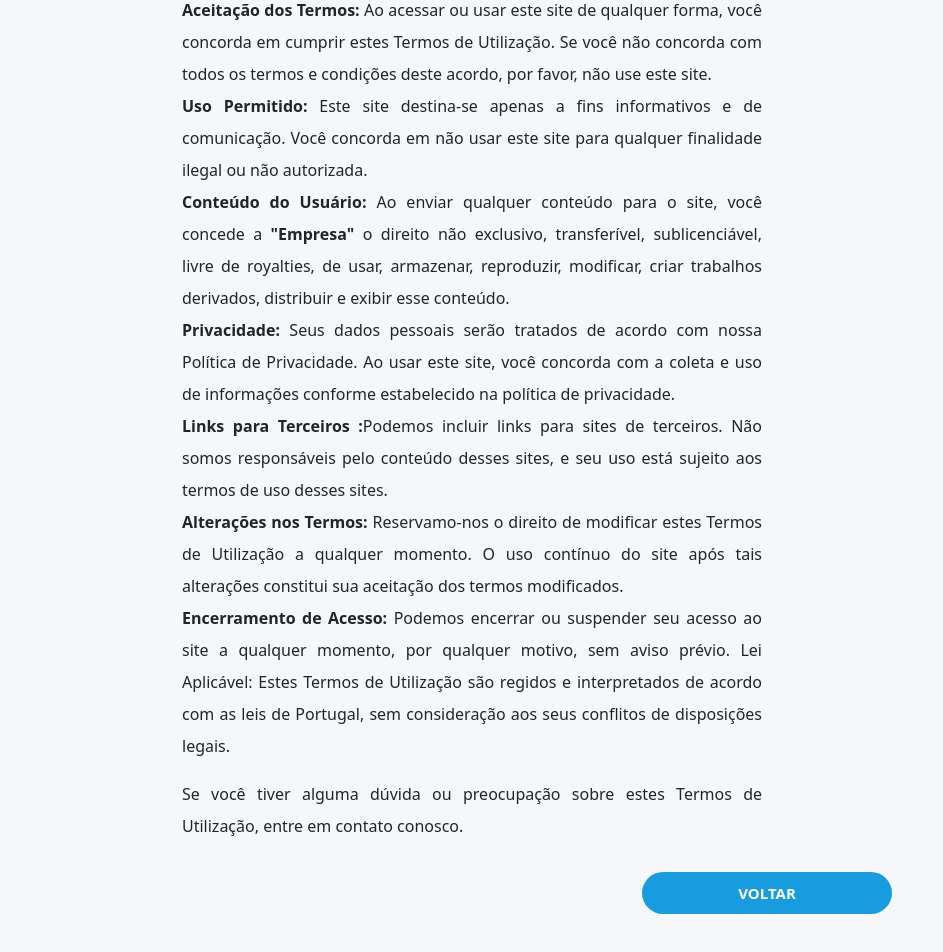
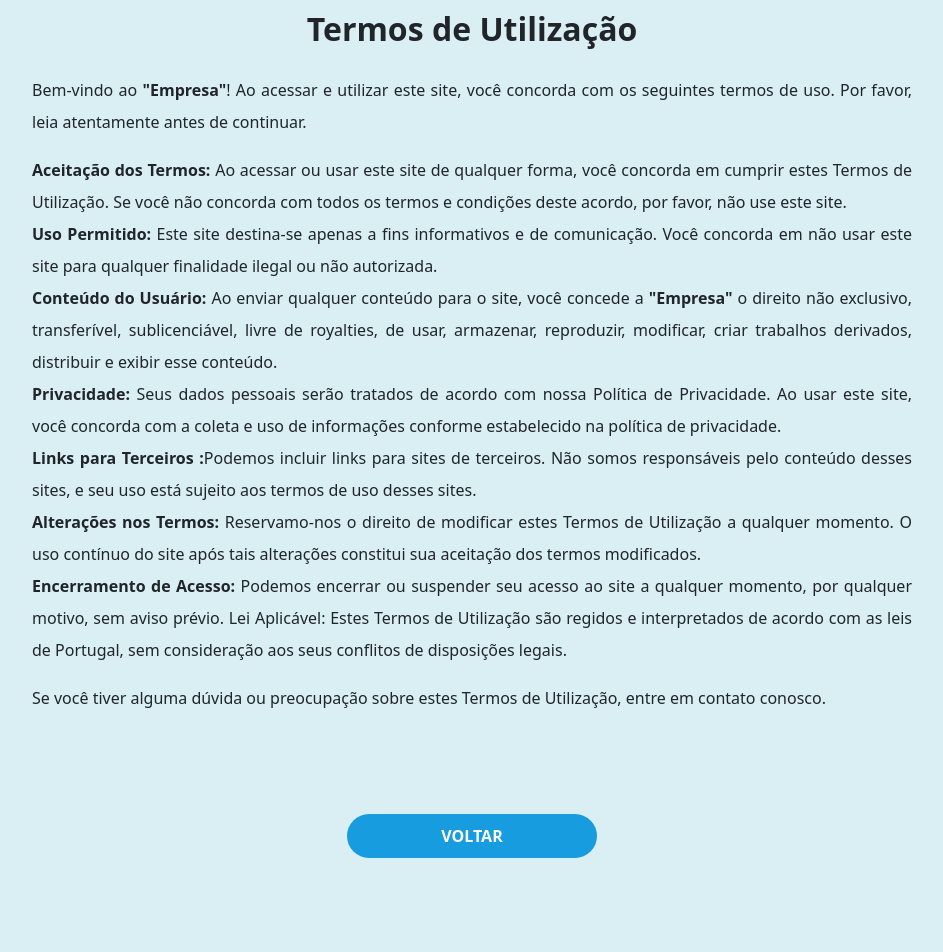
Before and after one commit to eXclus1on/lingua-gestual-base, a React (Create React App) app: page /terms in a window 1280 px wide. Shown: the part 298-1250 px from the top of the page, without its empty margins (168-1111 px from the left). After the commit the page ends 1206 px from the top, so only its background shows below. Built offline with nearby package versions, Linux system fonts and the light colour scheme.

Commit message:
feat-ajustments-and-stuff

```diff
--- a/src/components/button.js
+++ b/src/components/button.js
@@ -1,4 +1,5 @@
 import React from "react";
+import "./Button.css";
 
 const Button = (props) => {
   const { children, theme, icon, onClick } = props;
--- a/src/pages/Login/Login.js
+++ b/src/pages/Login/Login.js
@@ -25,6 +25,7 @@ const fakeLogin = async (username, password) => {
     throw new Error("Erro ao autenticar o usuário");
   }
 };
+
 
 const LOGIN_STATUS = {
   SUCCESS: "SUCCESS",
@@ -71,7 +72,7 @@ const Login = () => {
       <div className="logo-container">
         <img src={logo} alt="Logo" className="logo" />
       </div>
-      <div className="wrapper">
+      <div className="wrapper-login">
         <form onSubmit={handleSubmit}>
           {FORM_INPUTS.map((entry, index) => {
             const { label, id, ...rest } = entry;
@@ -97,14 +98,12 @@ const Login = () => {
           )}
           {loginStatus === LOGIN_STATUS.ERROR && (
             <small className="loginError">
-              Os dados não existem ou estão incorretos.
+              Os dados não existem ou estão incorretos!
             </small>
           )}
           <br />
           <div className="button">
-            <button className="button button-container-login-register">
-              ENTRAR
-            </button>
+            <button className="button button-container-login">ENTRAR</button>
           </div>
           <div className="text">
             <p>
@@ -119,12 +118,13 @@ const Login = () => {
           to="/ivlinginterface"
           className="button button-container-login-register"
         >
-          Boycott
+          O Botão do Rui!
         </Link>
       </div>
       <div className="footer-text">
         <p>
-          <b>IVling by:</b> Rodolfo Escaleira 2024 | <Link to="/terms">Termos e Condições</Link>
+          <b>IVling by:</b> Rodolfo Escaleira 2024 |{" "}
+          <Link to="/terms">Termos e Condições</Link>
         </p>
       </div>
     </div>
--- a/src/pages/Register/Register.js
+++ b/src/pages/Register/Register.js
@@ -32,7 +32,7 @@ const Register = () => {
       <div className="logo-container">
         <img src={logo} alt="Logo" className="logo" />
       </div>
-      <div className="wrapper">
+      <div className="wrapper-register">
         <form onSubmit={handleSubmit}>
           {FORM_INPUTS.map((entry, index) => {
             const { label, ...rest } = entry;
@@ -47,7 +47,7 @@ const Register = () => {
           <div className="button">
             <Link
               to="/ivlinginterface"
-              className="button button-container-login-register"
+              className="button button-container-register"
             >
               REGISTAR
             </Link>
--- a/src/pages/TermsOfUsePage/TermsOfUsePage.css
+++ b/src/pages/TermsOfUsePage/TermsOfUsePage.css
@@ -1,41 +1,43 @@
-.top-logo {
-  padding-top: 150px;
+.terms-top-logo {
+  padding-top: 250px;
   display: flex;
   justify-content: center;
   margin: 50px;
 }
 
-.logo {
-  width: 250px;
+.logo-terms {
+  width: 350px;
   height: auto;
 }
 
 .terms-content {
   text-align: justify;
-  margin-left: 350px;
-  margin-right: 350px;
+  margin-left: 200px;
+  margin-right: 200px;
   line-height: 2;
 }
 
-.titulo {
+.terms-titulo {
   margin-bottom: 25px;
   text-align: center;
 }
 
-.button-container {
-  margin-left: 810px;
-  margin-bottom: 50px;
-  background-color: #179cdf;
-  color: #fff;
-  padding: 10px;
-  border: none;
-  border-radius: 25px;
-  cursor: pointer;
-  width: 250px;
-  font-weight: bold;
-  font-size: 15px;
-  margin-top: 30px;
-  text-decoration: none;
+.button-terms {
+  padding-top: 50px;
   display: flex;
   justify-content: center;
+  margin: 50px;
 }
+
+.button-container-back {
+  color: #ffffff;
+  background-color: #179cdf;
+  padding: 10px;
+  text-align: center;
+  text-decoration: none;
+  font-size: 16px;
+  cursor: pointer;
+  font-weight: bold;
+  width: 250px;
+  border-radius: 25px;
+}
--- a/src/pages/TermsOfUsePage/TermsOfUsePage.js
+++ b/src/pages/TermsOfUsePage/TermsOfUsePage.js
@@ -1,16 +1,16 @@
 import React from "react";
-import "./TermsOfUsePage.css";
 import logo from "../../images/ivling.png";
 import { Link } from "react-router-dom";
+import "./TermsOfUsePage.css";
 
 const TermsOfUsePage = () => {
   return (
     <div className="terms-container">
-      <div className="top-logo">
-        <img src={logo} alt="Logo" className="logo" />
+      <div className="terms-top-logo">
+        <img src={logo} alt="Logo" className="logo-terms" />
       </div>
       <div className="terms-content">
-        <h2 className="titulo">
+        <h2 className="terms-titulo">
           <b>Termos de Utilização</b>
         </h2>
         <p>
@@ -60,9 +60,11 @@ const TermsOfUsePage = () => {
           Utilização, entre em contato conosco.
         </p>
       </div>
-      <Link to="/" className="button-container">
+      <div className="button-terms">
+      <Link to="/" className="button-container-back">
         VOLTAR
       </Link>
+      </div>
     </div>
   );
 };
--- a/src/theme/Styles.css
+++ b/src/theme/Styles.css
@@ -5,12 +5,13 @@ body {
   height: 100vh;
   margin: 0;
   padding: 0;
-  background-color: #f5f7fb !important;
+  background-color: #bde4eb8f !important;
   font-family: "Verdana, Geneva, Tahoma, sans-serif";
 }
 
 .text {
   margin-top: 20px;
+  padding-bottom: 20px;
   display: flex;
   justify-content: center;
   align-items: center;
@@ -19,15 +20,17 @@ body {
 .container {
   display: flex;
   justify-content: center;
+  height: 350px;
 }
 
 .logo {
   display: flex;
   justify-content: center;
-  margin: 50px;
+  margin-right: 25px;
+  width: 335px;
 }
 
-.wrapper {
+.wrapper-login {
   background-color: #ffffff;
   border-radius: 10px;
   padding: 20px;
@@ -36,6 +39,18 @@ body {
   display: flex;
   flex-direction: column;
 }
+
+.wrapper-register {
+  background-color: #ffffff;
+  border-radius: 10px;
+  padding: 20px;
+  box-shadow: 0 0 10px rgba(0, 0, 0, 0.1);
+  width: 450px;
+  height: 470px;
+  display: flex;
+  flex-direction: column;
+}
+
 
 .form-group {
   display: flex;
@@ -58,7 +73,13 @@ input[type="password"] {
   margin-bottom: 20px;
 }
 
-.button-container-login-register {
+.loginError {
+  color: red;
+  display: flex;
+  justify-content: center;
+}
+
+.button-container-login, .button-container-register {
   background-color: #179cdf;
   color: #fff;
   padding: 10px;
@@ -68,7 +89,7 @@ input[type="password"] {
   font-size: 15px;
   text-decoration: none;
   width: 250px;
-  border: 0px solid;
+  border: none;
 }
 
 .button {
@@ -77,27 +98,11 @@ input[type="password"] {
   align-items: center;
 }
 
-.button-container-back {
-  color: #179cdf;
-  padding: 10px;
-  text-align: center;
-  text-decoration: none;
-  display: inline-block;
-  font-size: 16px;
-  margin: 4px 2px;
-  cursor: pointer;
-  font-weight: bold;
-  border: 1px solid #179cdf;
-  width: 250px;
-  border-radius: 25px;
-}
-
 .footer-text {
   margin: 15px;
   color: #179cdf;
   font-size: 18px;
   cursor: pointer;
-  font-weight: bold;
   position: fixed;
   bottom: 0;
   text-align: center;
```
Also changed, not shown: src/components/Button.css (added, +12 -0 lines).
